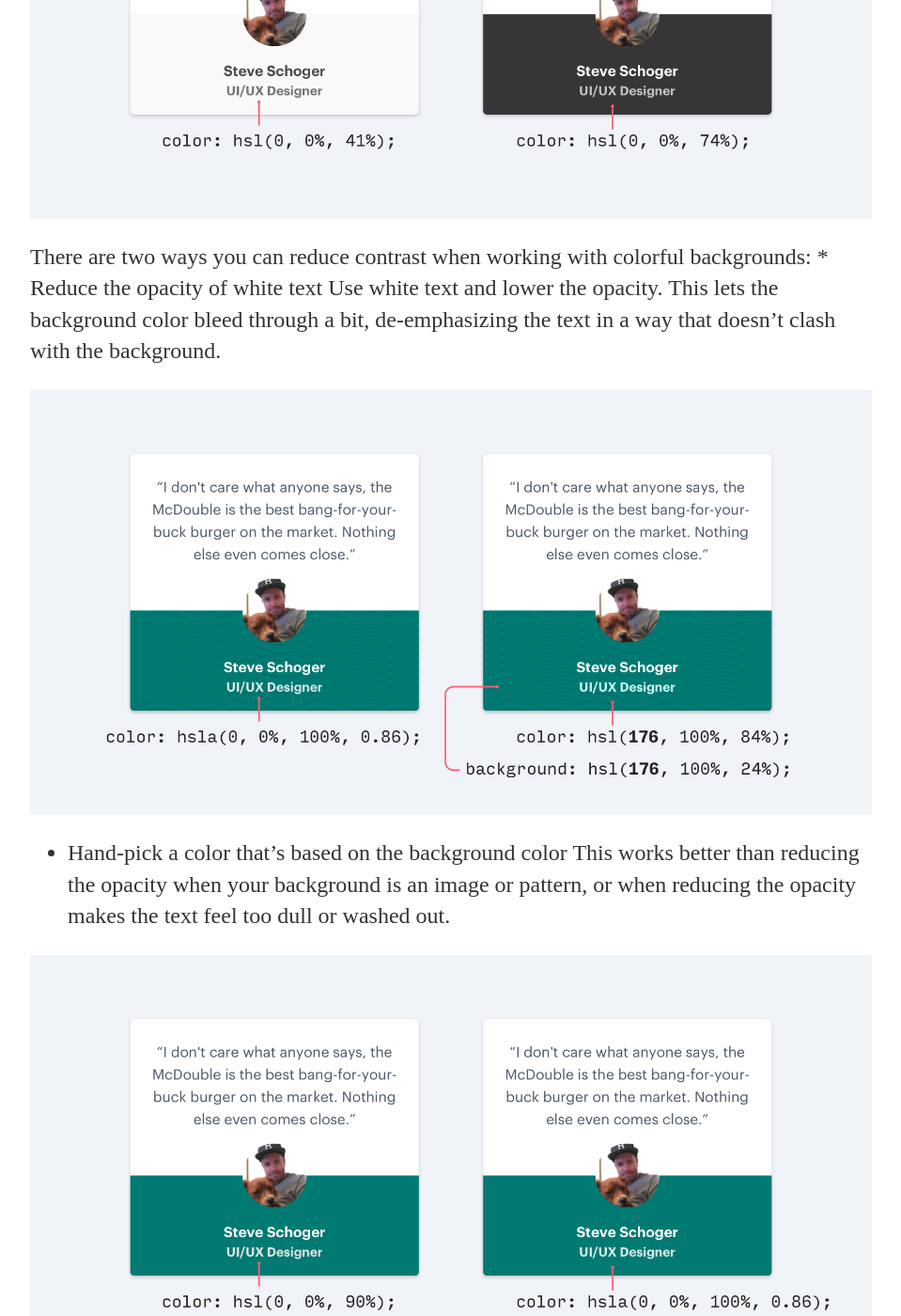
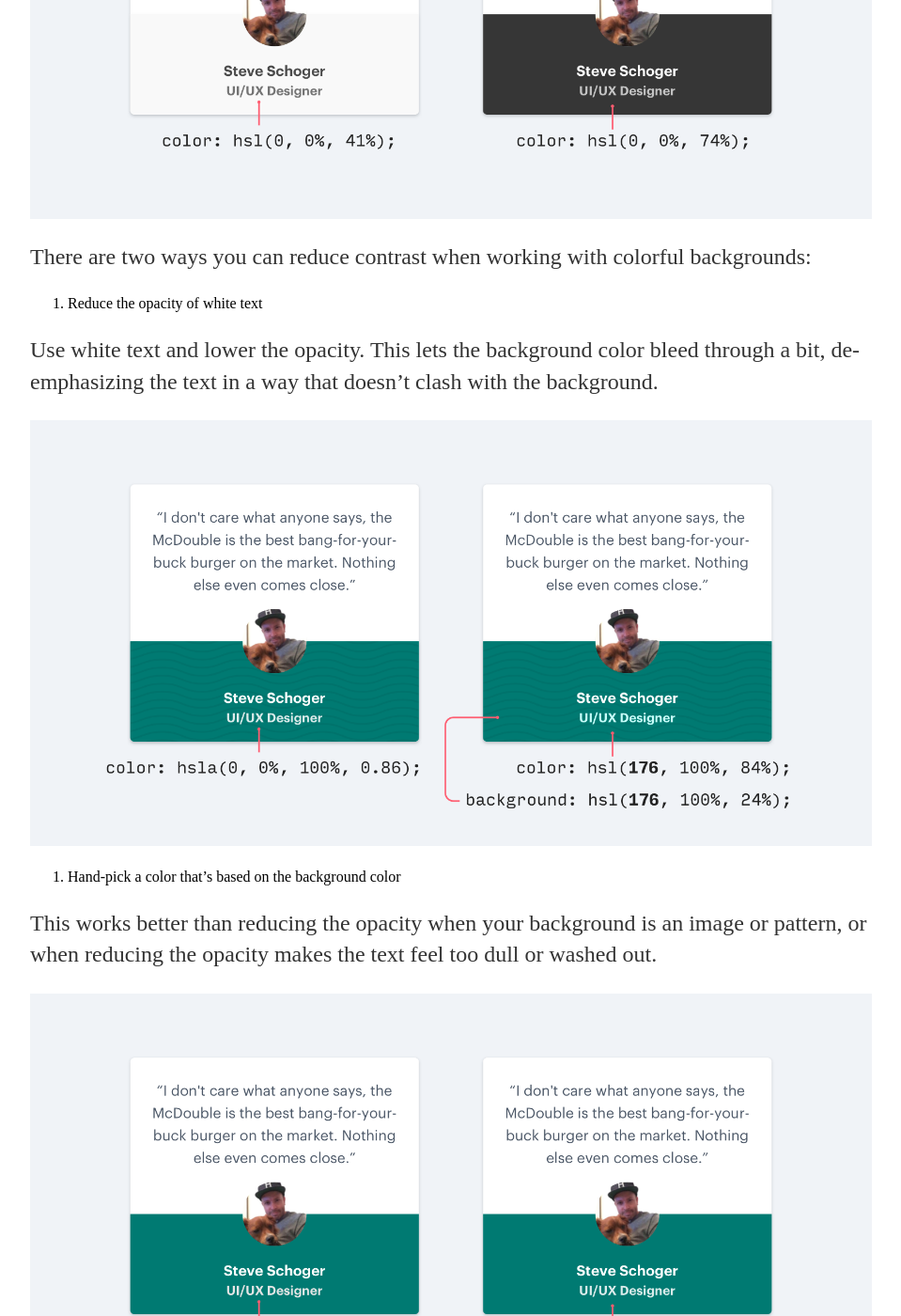
Before and after one commit to iamsyahirah/iamsyahirah.github.io, a Jekyll site: the page built from _posts/2019-06-11-7-Ideas-to-Improve-Your-Design.md, in a window 1280 px wide and 1400 px high, scrolled down 3580 px. Shown: the whole window at 94% size, without its empty margins (160-1119 px from the left). Built offline with Jekyll 4.4.1, drawn with Linux system fonts in a browser that asks for light colours; some of the changed text lies outside the part shown.

Commit message:
Update 2019-06-11-7-Ideas-to-Improve-Your-Design.md

```diff
--- a/_posts/2019-06-11-7-Ideas-to-Improve-Your-Design.md
+++ b/_posts/2019-06-11-7-Ideas-to-Improve-Your-Design.md
@@ -6,7 +6,7 @@ date: 2019-06-11
 
 Here are seven simple ideas you can use to improve your designs today.
 
-1.  Use color and weight to create hierarchy instead of size
+1.  <strong><li>Use color and weight to create hierarchy instead of size</strong></li>
 
     ![My helpful screenshot](/assets/img1.png){:class="image-centered"}
 
@@ -40,7 +40,7 @@ Here are seven simple ideas you can use to improve your designs today.
     <strong>Stay away from font weights under 400 for UI work; </strong>they can work for large headings but are too hard to read at         smaller sizes. If you’re considering using a lighter weight to de-emphasize some text, use a lighter color or smaller font size instead.
 
 
-2.  Don’t use grey text on colored backgrounds
+2.  <strong>Don’t use grey text on colored backgrounds</strong>
 
  ![My helpful screenshot](/assets/img4.png){:class="image-centered"}
 
@@ -49,13 +49,15 @@ Here are seven simple ideas you can use to improve your designs today.
   ![My helpful screenshot](/assets/img5.png){:class="image-centered"}
 
   There are two ways you can reduce contrast when working with colorful backgrounds:
-    *  Reduce the opacity of white text
-        Use white text and lower the opacity. This lets the background color bleed through a bit, de-emphasizing the text in a way that         doesn’t clash with the background.
+  1.  Reduce the opacity of white text
+
+  Use white text and lower the opacity. This lets the background color bleed through a bit, de-emphasizing the text in a way that         doesn’t clash with the background.
 
   ![My helpful screenshot](/assets/img6.png){:class="image-centered"}
 
-   *  Hand-pick a color that’s based on the background color
-        This works better than reducing the opacity when your background is an image or pattern, or when reducing the opacity makes the         text feel too dull or washed out.
+   2.  Hand-pick a color that’s based on the background color
+
+   This works better than reducing the opacity when your background is an image or pattern, or when reducing the opacity makes the          text feel too dull or washed out.
 
   ![My helpful screenshot](/assets/img7.png){:class="image-centered"}
 
```
